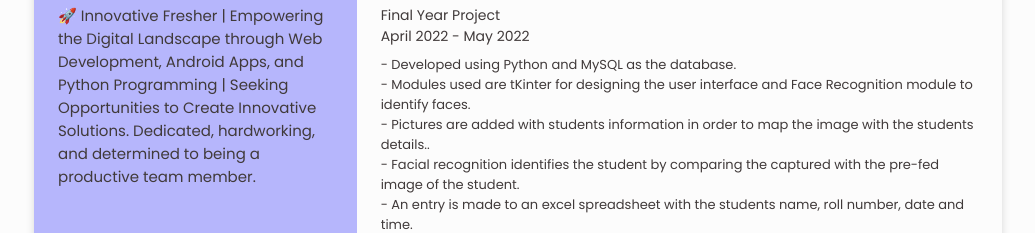
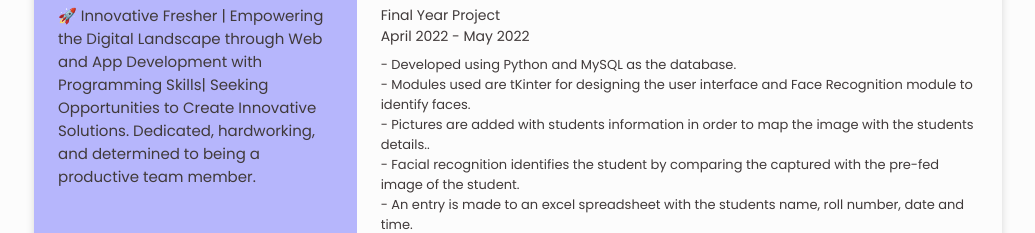
Before and after one commit to harshsinn/resume, a plain HTML site: page index.html in a window 1280 px wide. Shown: the part 774-1007 px from the top of the page, without its empty margins (122-1157 px from the left). Drawn offline with nearby package versions, Linux system fonts and the light colour scheme.

Commit message:
Update index.html

```diff
--- a/index.html
+++ b/index.html
@@ -131,7 +131,7 @@
                     <section class="about section" id="about">
                         <h2 class="section-title">About</h2>
 
-                        <p class="profile_desc">🚀 Innovative Fresher | Empowering the Digital Landscape through Web Development, Android Apps, and Python Programming | Seeking Opportunities to Create Innovative Solutions. Dedicated, hardworking, and determined to being a productive team member.</p>
+                        <p class="profile_desc">🚀 Innovative Fresher | Empowering the Digital Landscape through Web and App Development with Programming Skills| Seeking Opportunities to Create Innovative Solutions. Dedicated, hardworking, and determined to being a productive team member.</p>
                     </section>
 
                     <!--========== EDUCATION ==========-->
```
